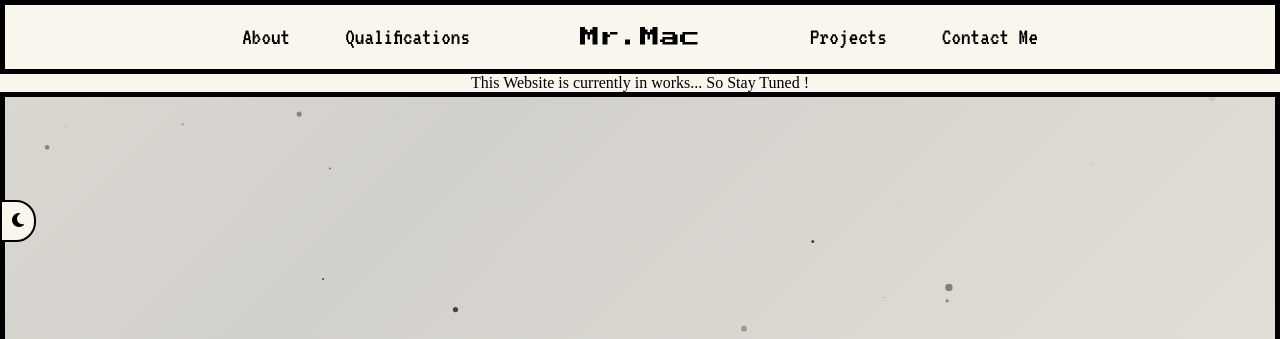
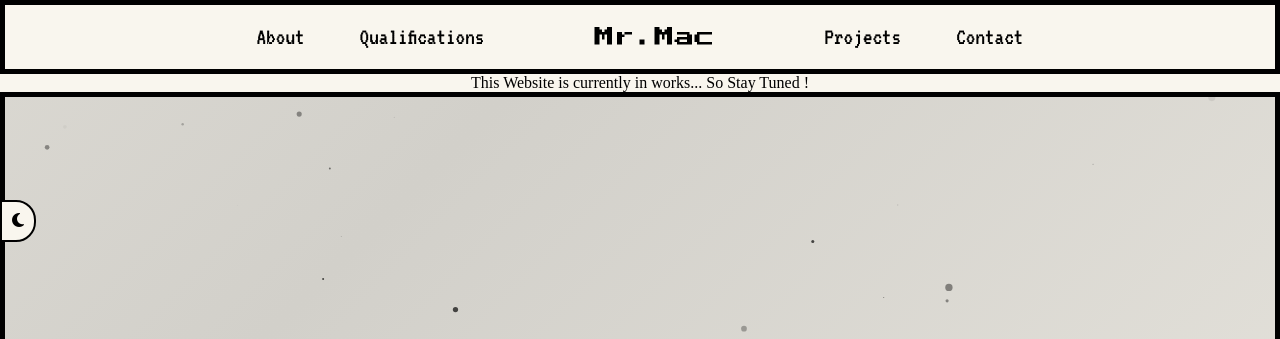
Before and after one commit to ayushmac/My_Portfolio_Website, a plain HTML site: page index.html in a window 1280 px wide. Shown: the top 339 px of the page. Drawn offline with nearby package versions, Linux system fonts and the light colour scheme.

Commit message:
First commit

```diff
--- a/index.html
+++ b/index.html
@@ -59,7 +59,7 @@
         </div>
         <div class="nav-link-container">
           <a href="#" class="nav-link">Projects</a>
-          <a href="#" class="nav-link">Contact Me</a>
+          <a href="#connect-container" class="nav-link">Contact</a>
         </div>
         <div class="hamburger-container">
           <div id="ham-icon">
@@ -74,7 +74,7 @@
           <a href="#about-container" class="drpdwn-nav-link">About</a>
           <a href="#" class="drpdwn-nav-link">Qualifications</a>
           <a href="#" class="drpdwn-nav-link">Projects</a>
-          <a href="#" class="drpdwn-nav-link">Contact Me</a>
+          <a href="#connect-container" class="drpdwn-nav-link">Contact</a>
         </div>
       </nav>
       <div class="dev-container">
@@ -160,7 +160,7 @@
         </div>
       </div> -->
 
-      <footer>
+      <footer id="connect-container">
         <div class="footer-1-container">
           <div class="footer-title">Let's Connect</div>
           <div class="footer-links-container">
```
